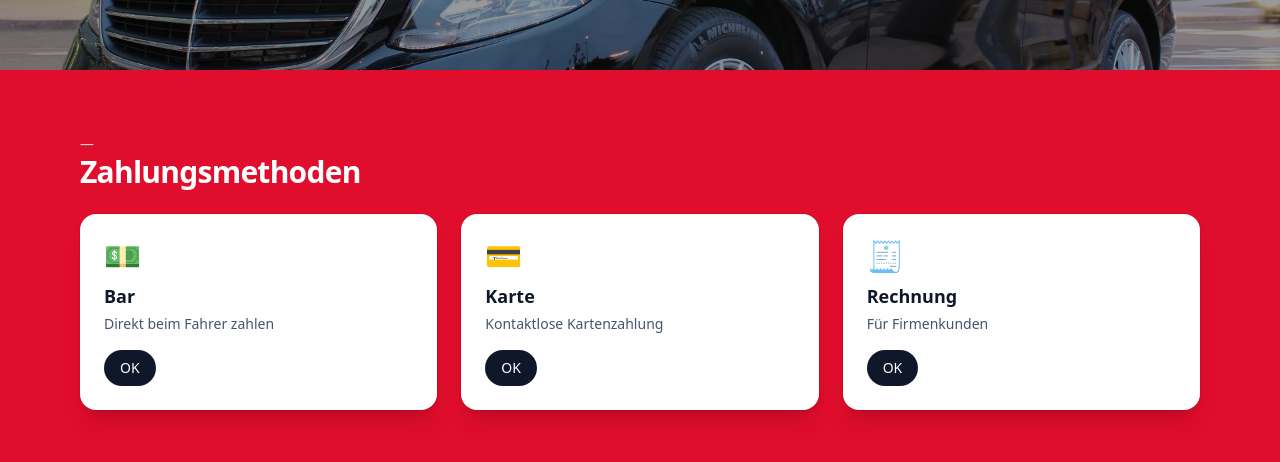
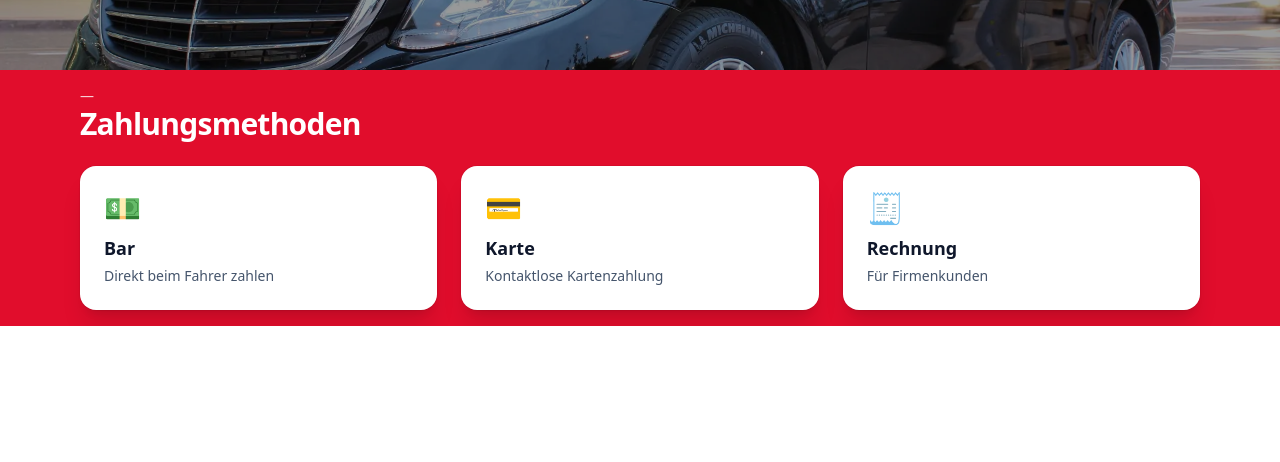
Before and after one commit to MayaEnjoyer/cartour-website, a Next.js app: page /de/cennik in a window 1280 px wide. Shown: the part 2146-2608 px from the top of the page. After the commit the page ends 2472 px from the top, so only its background shows below. Built offline with nearby package versions, Linux system fonts and the light colour scheme.

Commit message:
Add files

```diff
--- a/src/components/contact/MapBratislavaVienna.tsx
+++ b/src/components/contact/MapBratislavaVienna.tsx
@@ -39,10 +39,10 @@ export default function MapBratislavaVienna() {
             });
 
             const bratislava: LatLngExpression = [48.1486, 17.1077];
-            const vienna: LatLngExpression = [48.2082, 16.3738];
+            const vienna: LatLngExpression = [48.1108, 16.5697];
 
             const map = L.map(containerRef.current!, {
-                center: [48.2, 16.8],
+                center: [48.1108, 16.5697],
                 zoom: 9,
                 zoomControl: true,
                 scrollWheelZoom: true,
--- a/src/components/pricing/Payments.tsx
+++ b/src/components/pricing/Payments.tsx
@@ -40,7 +40,7 @@ export default function Payments({
     const t = locale === 'en' ? dicts.en : locale === 'de' ? dicts.de : dicts.sk;
 
     return (
-        <section className={`mx-auto max-w-6xl px-4 py-16 ${red ? 'text-white' : ''}`}>
+        <section className={`mx-auto max-w-6xl px-4 py-4 ${red ? 'text-white' : ''}`}>
             <div className="mb-6">
                 <p className={`text-sm tracking-wider ${red ? 'opacity-80' : 'text-gray-500'}`}>—</p>
                 <h2 className="text-2xl sm:text-3xl font-semibold tracking-tight">{t.heading}</h2>
@@ -58,9 +58,6 @@ export default function Payments({
                         <div className="text-3xl">{it.icon}</div>
                         <h3 className="mt-2 text-lg font-semibold">{it.title}</h3>
                         <p className="mt-1 text-sm text-slate-600">{it.desc}</p>
-                        <button className="mt-4 inline-flex rounded-full bg-slate-900 px-4 py-2 text-white text-sm hover:bg-slate-800">
-                            OK
-                        </button>
                     </div>
                 ))}
             </div>
--- a/src/components/ui/Nav.tsx
+++ b/src/components/ui/Nav.tsx
@@ -187,16 +187,16 @@ export default function Nav({ locale }: { locale: Locale }) {
 
                     {/* Соц-іконки внизу (статичні svg) */}
                     <div className="pb-8 flex items-center justify-center gap-4">
-                        <a href="#" aria-label="Facebook" className="inline-flex w-10 h-10 rounded-full bg-rose-600 items-center justify-center hover:bg-rose-500">
+                        <a href="https://www.facebook.com/cartour.sk/" aria-label="Facebook" className="inline-flex w-10 h-10 rounded-full bg-rose-600 items-center justify-center hover:bg-rose-500">
                             <svg width="18" height="18" viewBox="0 0 24 24" fill="white"><path d="M13.5 9H16V6h-2.5C11.6 6 11 7.2 11 8.7V10H9v3h2v5h3v-5h2.1l.4-3H14v-1c0-.6.2-1 1.5-1Z"/></svg>
                         </a>
-                        <a href="#" aria-label="Instagram" className="inline-flex w-10 h-10 rounded-full bg-rose-600 items-center justify-center hover:bg-rose-500">
+                        <a href="https://www.instagram.com/cartour.sk/" aria-label="Instagram" className="inline-flex w-10 h-10 rounded-full bg-rose-600 items-center justify-center hover:bg-rose-500">
                             <svg width="18" height="18" viewBox="0 0 24 24" fill="white">
                                 <path d="M7 2h10a5 5 0 015 5v10a5 5 0 01-5 5H7a5 5 0 01-5-5V7a5 5 0 015-5zm0 2a3 3 0 00-3 3v10a3 3 0 003 3h10a3 3 0 003-3V7a3 3 0 00-3-3H7zm5 3.5A5.5 5.5 0 1112 18.5 5.5 5.5 0 0112 7.5zm0 2A3.5 3.5 0 1015.5 13 3.5 3.5 0 0012 9.5zM17.5 6A1.5 1.5 0 1119 7.5 1.5 1.5 0 0117.5 6z"/>
                             </svg>
                         </a>
-                        <a href="#" aria-label="YouTube" className="inline-flex w-10 h-10 rounded-full bg-rose-600 items-center justify-center hover:bg-rose-500">
-                            <svg width="18" height="18" viewBox="0 0 24 24" fill="white"><path d="M23 12s0-3.6-.5-5.2a3.1 3.1 0 00-2.2-2.2C18.7 4 12 4 12 4s-6.7 0-8.3.6A3.1 3.1 0 001.5 6.8C1 8.4 1 12 1 12s0 3.6.5 5.2a3.1 3.1 0 002.2 2.2C5.3 20 12 20 12 20s6.7 0 8.3-.6a3.1 3.1 0 002.2-2.2C23 15.6 23 12 23 12zM10 15.5v-7l6 3.5-6 3.5z"/></svg>
+                        <a href="tel:+421908699151" aria-label="Call" className="inline-flex w-10 h-10 rounded-full bg-rose-600 items-center justify-center hover:bg-rose-500">
+                            <svg width="18" height="18" viewBox="0 0 24 24" fill="white"><path d="M6.62 10.79a15.053 15.053 0 006.59 6.59l2.2-2.2a1 1 0 011.02-.24c1.12.37 2.33.57 3.57.57a1 1 0 011 1V21a1 1 0 01-1 1C10.07 22 2 13.93 2 3a1 1 0 011-1h3.5a1 1 0 011 1c0 1.24.2 2.45.57 3.57a1 1 0 01-.24 1.02l-2.2 2.2z"/></svg>
                         </a>
                     </div>
                 </div>
```
